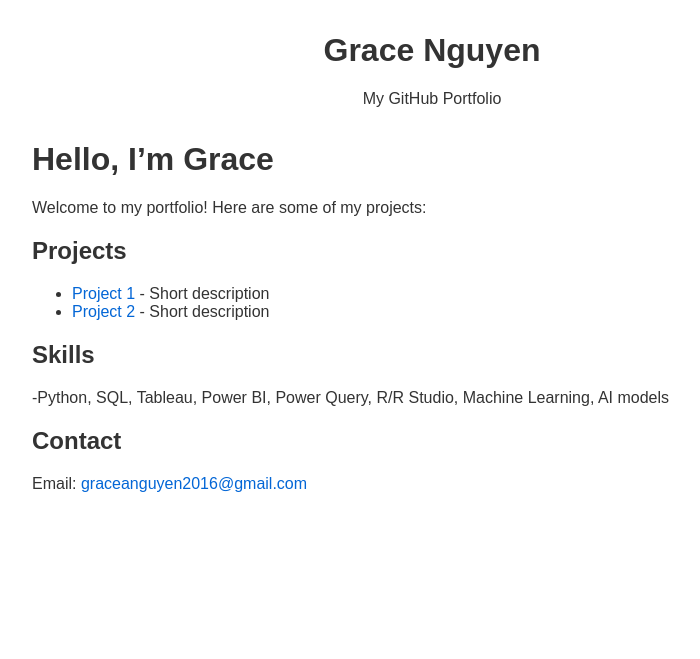
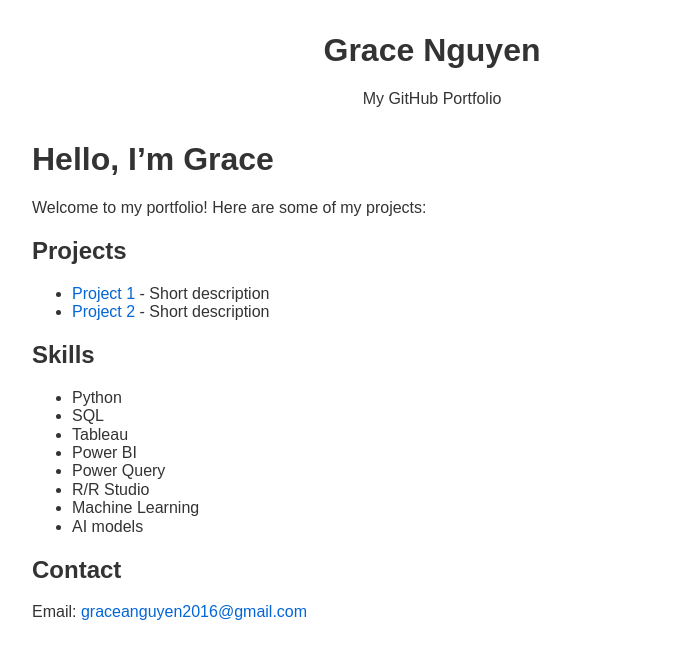
Before and after one commit to grng1560/grng1560.github.io, a Jekyll site: the page built from index.md, in a window 1280 px wide. Shown: the top 659 px of the page, without its empty margins (208-908 px from the left). Built offline with Jekyll 4.4.1, drawn with Linux system fonts in a browser that asks for light colours.

```diff
--- a/index.md
+++ b/index.md
@@ -12,7 +12,14 @@ Welcome to my portfolio! Here are some of my projects:
 - [Project 2](https://github.com/grng1560/project2) - Short description
 
 ## Skills
--Python, SQL, Tableau, Power BI, Power Query, R/R Studio, Machine Learning, AI models
+- Python
+- SQL
+- Tableau
+- Power BI
+- Power Query
+- R/R Studio
+- Machine Learning
+- AI models
 
 ## Contact
 Email: [graceanguyen2016@gmail.com](mailto:graceanguyen2016@gmail.com)
```
